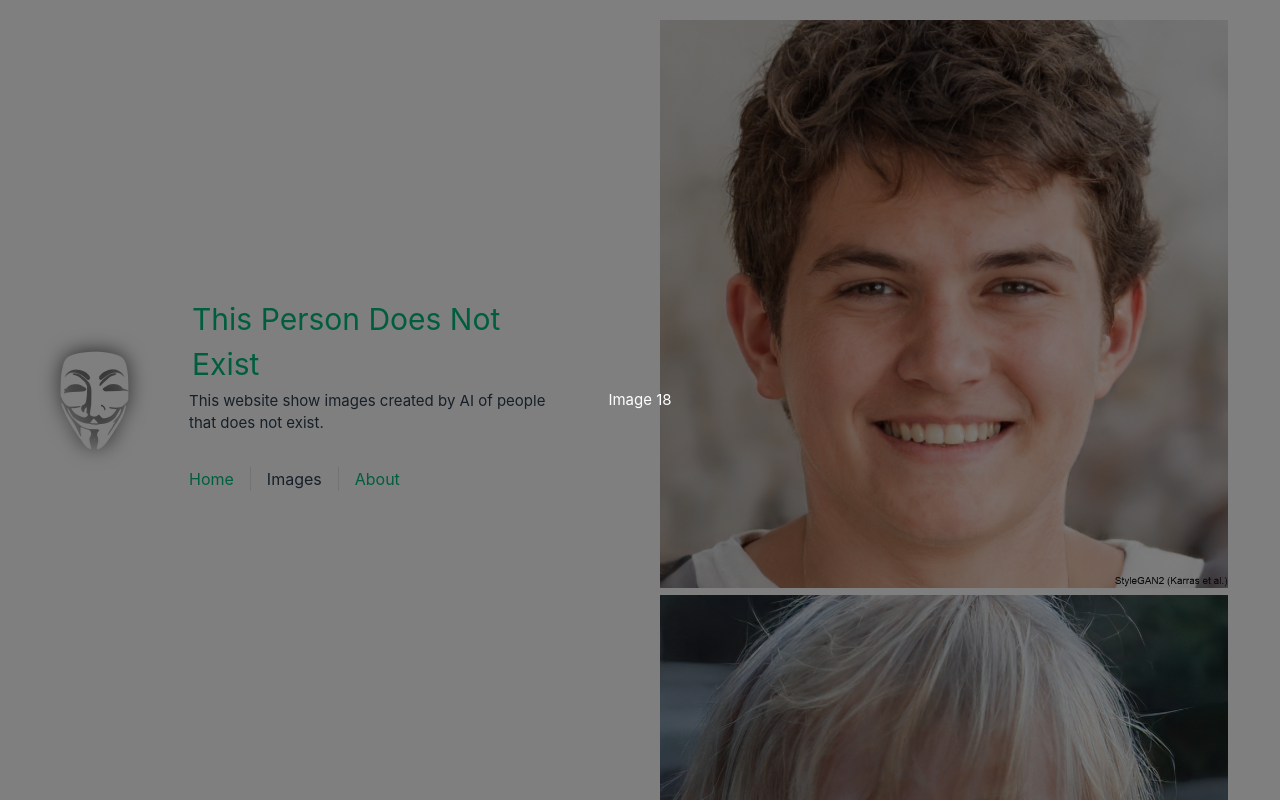
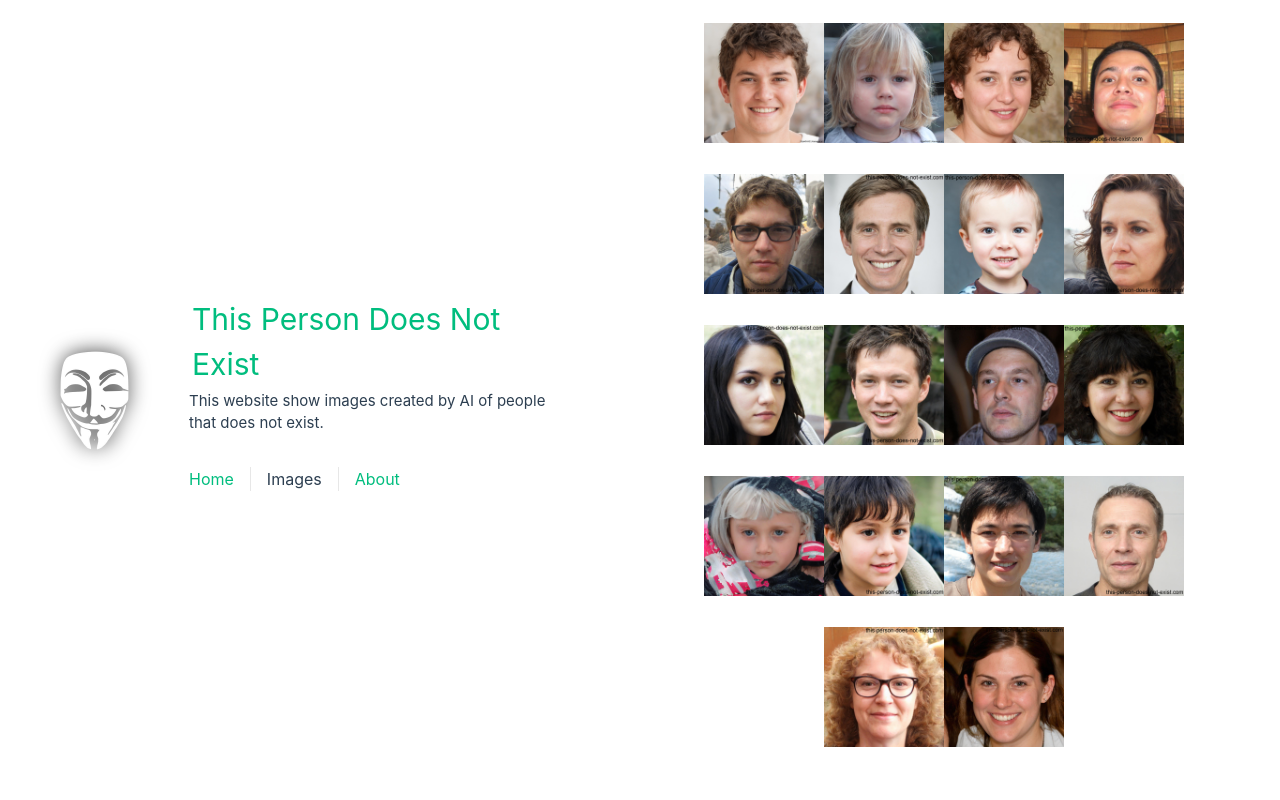
Before and after one commit to gubarbosa/image-gallery, a Vue app: page /images in a window 1280 px wide. Shown: the top 800 px of the page. Built offline with nearby package versions, Linux system fonts and the light colour scheme.

Commit message:
adjusting images layouts overlay

```diff
--- a/src/components/Images.vue
+++ b/src/components/Images.vue
@@ -10,7 +10,6 @@
             <img src="@/assets/pessoa1.jpg" alt="">
             <div class="overlay"> Image 1 </div>
         </div>
-
 
 
             <div class="gallery-item">
@@ -74,12 +73,6 @@
 
 
             <div class="gallery-item">
-            <img src="@/assets/pessoa11.jpg" alt="">
-            <div class="overlay"> Image 11 </div>
-        </div>
-
-
-            <div class="gallery-item">
             <img src="@/assets/pessoa12.jpg" alt="">
             <div class="overlay"> Image 12 </div>
         </div>
@@ -126,6 +119,8 @@
 
 <style scoped>
     .gallery {
+    position: relative;
+    /*display: inline block; */
     display: flex;
     flex-wrap: wrap;
     justify-content: center;
@@ -133,28 +128,25 @@
 }
 
 .gallery-item img {
-    width: 100%;
-    height: auto;
-    transition: transform 0.3s ease;
+    width: 120px;
+    height: 120px;
+    transition: transform 0.4s ease;
+    position: relative;
 }
 
 .gallery-item:hover img {
     transform: scale(1.1);
+
 }
 
 .overlay {
-    position: absolute;
-    top: 0;
-    left: 0;
-    width: 100%;
-    height: 100%;
+    transform: translate(-50%, -50%);
     background-color: rgba(0, 0, 0, 0.5);
     opacity: 0;
     transition: opacity 0.3s ease;
-    display: flex;
-    justify-content: center;
-    align-items: center;
     color: #fff;
+    text-shadow: 2px 2px 4px rgba(0, 0, 0, 0.5); /* Sombra para melhor legibilidade */
+    text-align: center; /* Centraliza o texto */
 }
 
 .gallery-item:hover .overlay {
```
